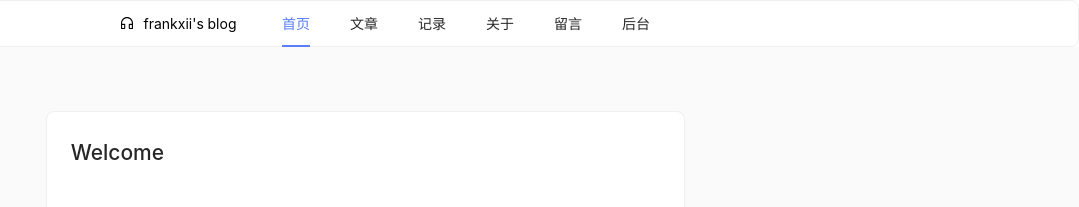
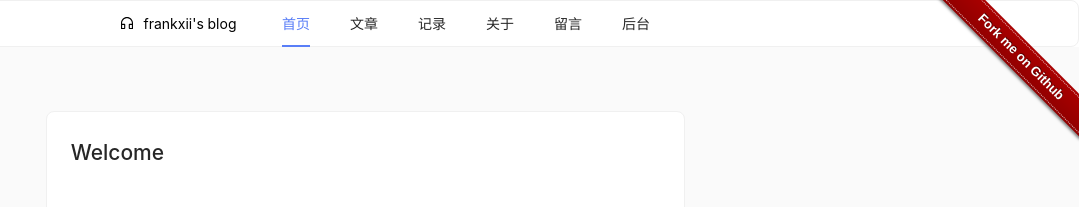
Before and after one commit to frankxii/blog-frontend, a React (Create React App) app: page /front in a window 1280 px wide. Shown: the top 207 px of the page, without its empty margins (201-1280 px from the left). Built offline with nearby package versions, Linux system fonts and the light colour scheme; no server answers.

Commit message:
新增 github cornor ribbon

```diff
--- a/src/app.css
+++ b/src/app.css
@@ -10,3 +10,128 @@
     color: #597ef7;
     background-color: #FAFAFA;
 }
+
+/*!
+ * "Fork me on GitHub" CSS ribbon v0.2.3 | MIT License
+ * https://github.com/simonwhitaker/github-fork-ribbon-css
+*/
+
+.github-fork-ribbon {
+    width: 12.1em;
+    height: 12.1em;
+    position: absolute;
+    overflow: hidden;
+    top: 0;
+    right: 0;
+    z-index: 9999;
+    pointer-events: none;
+    font-size: 13px;
+    text-decoration: none;
+    text-indent: -999999px;
+}
+
+.github-fork-ribbon.fixed {
+    position: fixed;
+}
+
+.github-fork-ribbon:hover, .github-fork-ribbon:active {
+    background-color: rgba(0, 0, 0, 0.0);
+}
+
+.github-fork-ribbon:before, .github-fork-ribbon:after {
+    /* The right and left classes determine the side we attach our banner to */
+    position: absolute;
+    display: block;
+    width: 15.38em;
+    height: 1.54em;
+
+    top: 3.23em;
+    right: -3.23em;
+
+    -webkit-box-sizing: content-box;
+    -moz-box-sizing: content-box;
+    box-sizing: content-box;
+
+    -webkit-transform: rotate(45deg);
+    -moz-transform: rotate(45deg);
+    -ms-transform: rotate(45deg);
+    -o-transform: rotate(45deg);
+    transform: rotate(45deg);
+}
+
+.github-fork-ribbon:before {
+    content: "";
+
+    /* Add a bit of padding to give some substance outside the "stitching" */
+    padding: .38em 0;
+
+    /* Set the base colour */
+    background-color: #a00;
+
+    /* Set a gradient: transparent black at the top to almost-transparent black at the bottom */
+    background-image: -webkit-gradient(linear, left top, left bottom, from(rgba(0, 0, 0, 0)), to(rgba(0, 0, 0, 0.15)));
+    background-image: -webkit-linear-gradient(top, rgba(0, 0, 0, 0), rgba(0, 0, 0, 0.15));
+    background-image: -moz-linear-gradient(top, rgba(0, 0, 0, 0), rgba(0, 0, 0, 0.15));
+    background-image: -ms-linear-gradient(top, rgba(0, 0, 0, 0), rgba(0, 0, 0, 0.15));
+    background-image: -o-linear-gradient(top, rgba(0, 0, 0, 0), rgba(0, 0, 0, 0.15));
+    background-image: linear-gradient(to bottom, rgba(0, 0, 0, 0), rgba(0, 0, 0, 0.15));
+
+    /* Add a drop shadow */
+    -webkit-box-shadow: 0 .15em .23em 0 rgba(0, 0, 0, 0.5);
+    -moz-box-shadow: 0 .15em .23em 0 rgba(0, 0, 0, 0.5);
+    box-shadow: 0 .15em .23em 0 rgba(0, 0, 0, 0.5);
+
+    pointer-events: auto;
+}
+
+.github-fork-ribbon:after {
+    /* Set the text from the data-ribbon attribute */
+    content: attr(data-ribbon);
+
+    /* Set the text properties */
+    color: #fff;
+    font: 700 1em "Helvetica Neue", Helvetica, Arial, sans-serif;
+    line-height: 1.54em;
+    text-decoration: none;
+    text-shadow: 0 -.08em rgba(0, 0, 0, 0.5);
+    text-align: center;
+    text-indent: 0;
+
+    /* Set the layout properties */
+    padding: .15em 0;
+    margin: .15em 0;
+
+    /* Add "stitching" effect */
+    border-width: .08em 0;
+    border-style: dotted;
+    border-color: #fff;
+    border-color: rgba(255, 255, 255, 0.7);
+}
+
+.github-fork-ribbon.left-top, .github-fork-ribbon.left-bottom {
+    right: auto;
+    left: 0;
+}
+
+.github-fork-ribbon.left-bottom, .github-fork-ribbon.right-bottom {
+    top: auto;
+    bottom: 0;
+}
+
+.github-fork-ribbon.left-top:before, .github-fork-ribbon.left-top:after, .github-fork-ribbon.left-bottom:before, .github-fork-ribbon.left-bottom:after {
+    right: auto;
+    left: -3.23em;
+}
+
+.github-fork-ribbon.left-bottom:before, .github-fork-ribbon.left-bottom:after, .github-fork-ribbon.right-bottom:before, .github-fork-ribbon.right-bottom:after {
+    top: auto;
+    bottom: 3.23em;
+}
+
+.github-fork-ribbon.left-top:before, .github-fork-ribbon.left-top:after, .github-fork-ribbon.right-bottom:before, .github-fork-ribbon.right-bottom:after {
+    -webkit-transform: rotate(-45deg);
+    -moz-transform: rotate(-45deg);
+    -ms-transform: rotate(-45deg);
+    -o-transform: rotate(-45deg);
+    transform: rotate(-45deg);
+}
--- a/src/page/front/FrontPage.tsx
+++ b/src/page/front/FrontPage.tsx
@@ -4,7 +4,6 @@
 import {Content} from "antd/es/layout/layout"
 
 import {Route} from "react-router-dom"
-
 import About from "./About"
 import Article from "./Article"
 import ArticleList from "./ArticleList"
@@ -19,6 +18,13 @@
 
   return (
     <div>
+      {/*Fork me on Github*/}
+      <a className="github-fork-ribbon"
+         href="https://github.com/frankxii"
+         target="_blank"
+         rel="noreferrer"
+         data-ribbon="Fork me on Github"
+      >fork me</a>
       {/*导航栏*/}
       <Card style={{borderRadius: 8, width: '100%'}} bodyStyle={{padding: 0}}>
         <Row align="middle">
```
